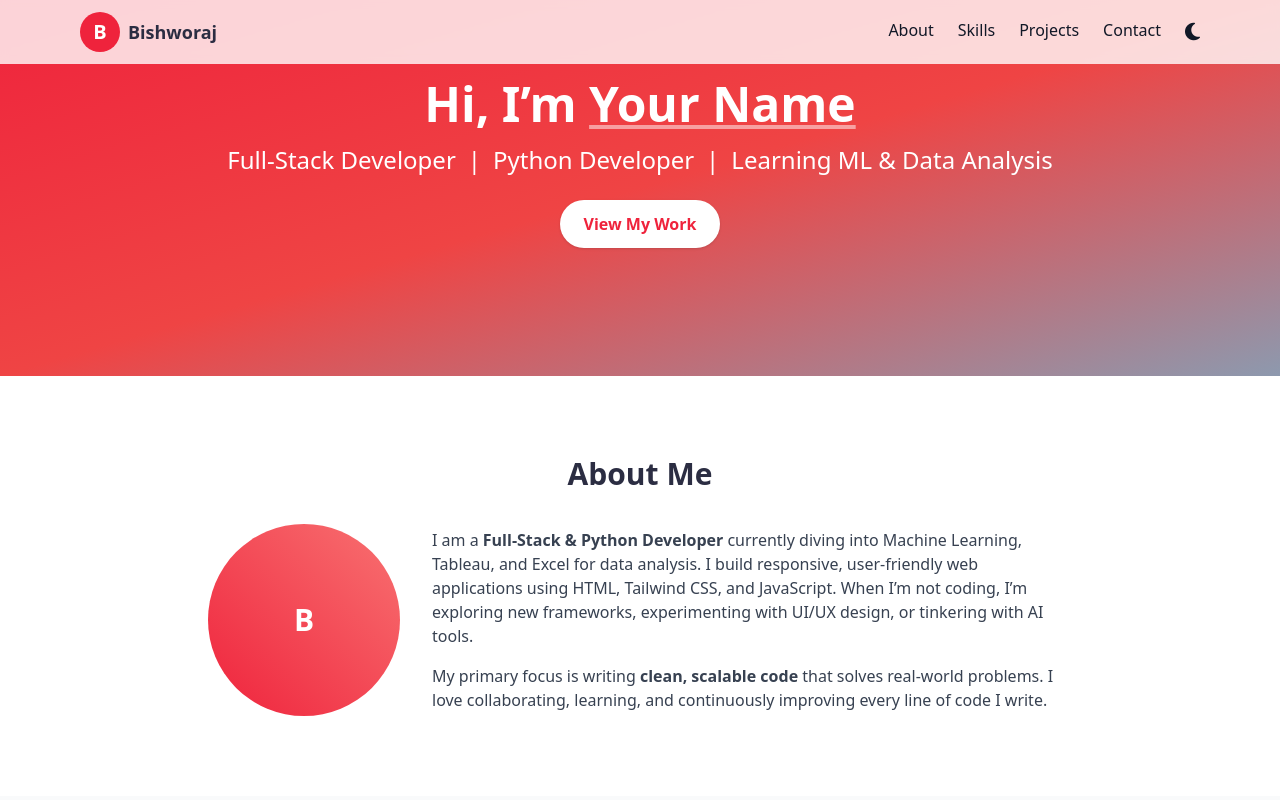
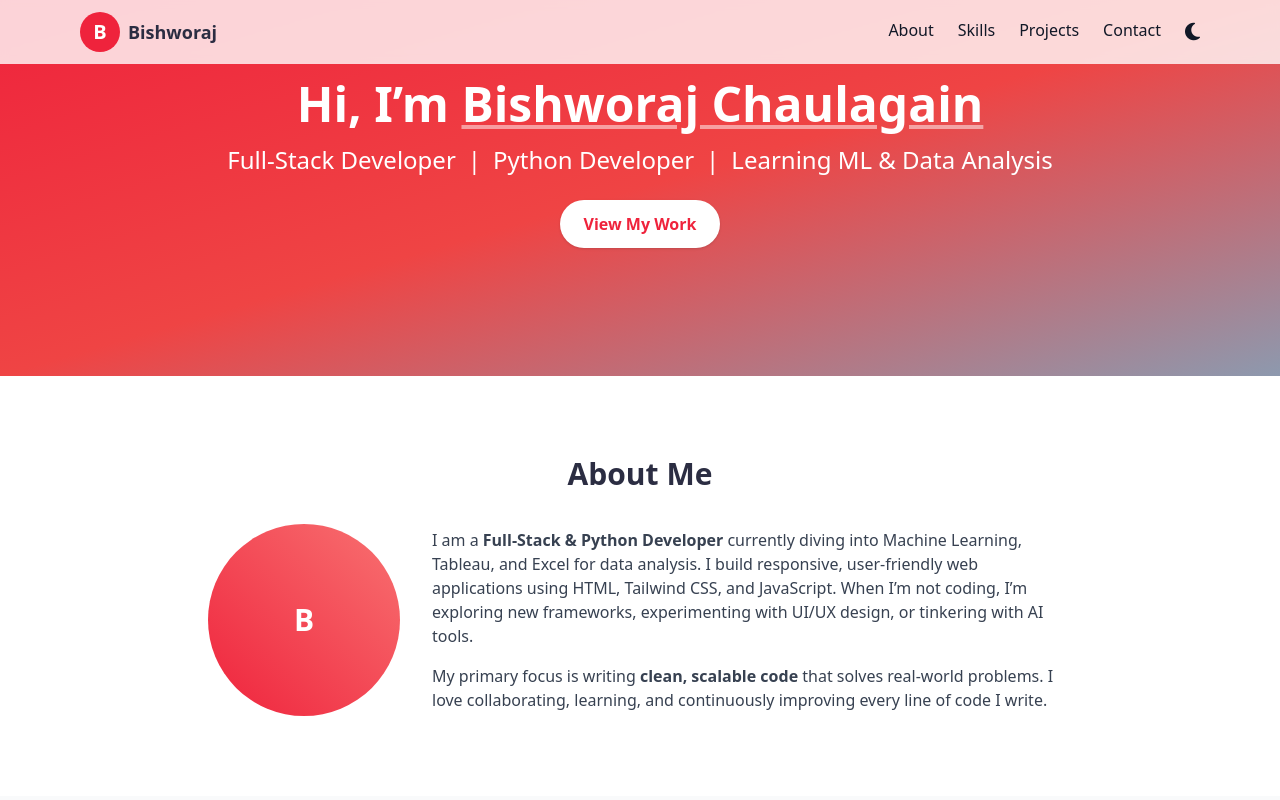
Before and after one commit to Bishworaj0/portfolio_Bishworaj, a plain HTML site: page index.html in a window 1280 px wide. Shown: the top 800 px of the page. Drawn offline with nearby package versions, Linux system fonts and the light colour scheme; a small style sheet from the web is missing.

```diff
--- a/index.html
+++ b/index.html
@@ -106,7 +106,7 @@
   <!-- ========== HERO / HOME ========== -->
   <section id="home" class="pt-20 pb-32 bg-gradient-to-br from-accent via-red-500 to-secondary text-white">
     <div class="max-w-4xl mx-auto px-4 flex flex-col items-center text-center">
-      <h1 class="text-4xl md:text-5xl font-bold mb-4">Hi, I’m <span class="underline decoration-white/50">Your Name</span></h1>
+      <h1 class="text-4xl md:text-5xl font-bold mb-4">Hi, I’m <span class="underline decoration-white/50">Bishworaj Chaulagain</span></h1>
       <p class="text-xl md:text-2xl mb-6">Full-Stack Developer | Python Developer | Learning ML & Data Analysis</p>
       <a href="#projects" class="inline-block bg-white text-accent font-semibold px-6 py-3 rounded-full shadow hover:bg-gray-100 transition">
         View My Work
@@ -122,8 +122,7 @@
         <!-- CSS-only “avatar” circle could go here (no image) -->
         <div class="mb-8 md:mb-0 flex-shrink-0">
           <div class="h-48 w-48 rounded-full bg-gradient-to-tr from-accent to-red-400 flex items-center justify-center text-white text-3xl font-bold">
-            B
-          </div>
+            B</div>
         </div>
         <div class="text-gray-700 dark:text-gray-300 space-y-4">
           <p>
```
